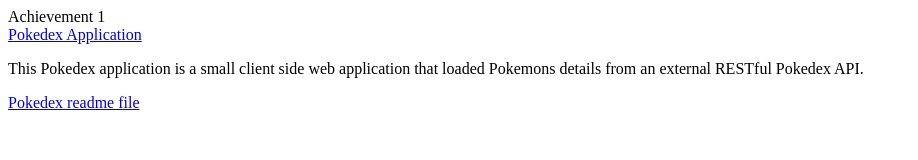
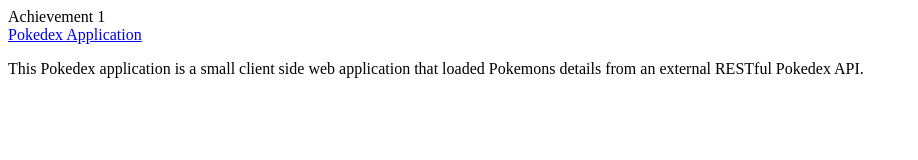
Before and after one commit to NuOrawan/NuOrawan.github.io, a plain HTML site: page index.html in a window 1280 px wide. Shown: the whole page, without its empty margins (0-918 px from the left). Drawn offline with Linux system fonts and the light colour scheme.

Commit message:
Remove readme file link

```diff
--- a/index.html
+++ b/index.html
@@ -14,7 +14,7 @@ and open the template in the editor.
         <div>Achievement 1</div>
         <div><a href="https://github.com/NuOrawan/simple-js-app">Pokedex Application</a>
             <p>This Pokedex application is a small client side web application that loaded Pokemons details from an external RESTful Pokedex API.</p>
-            <p><a href=https://github.com/NuOrawan/simple-js-app/README.md>Pokedex readme file</a></p>
+
         </div>
     </body>
 </html>
```
